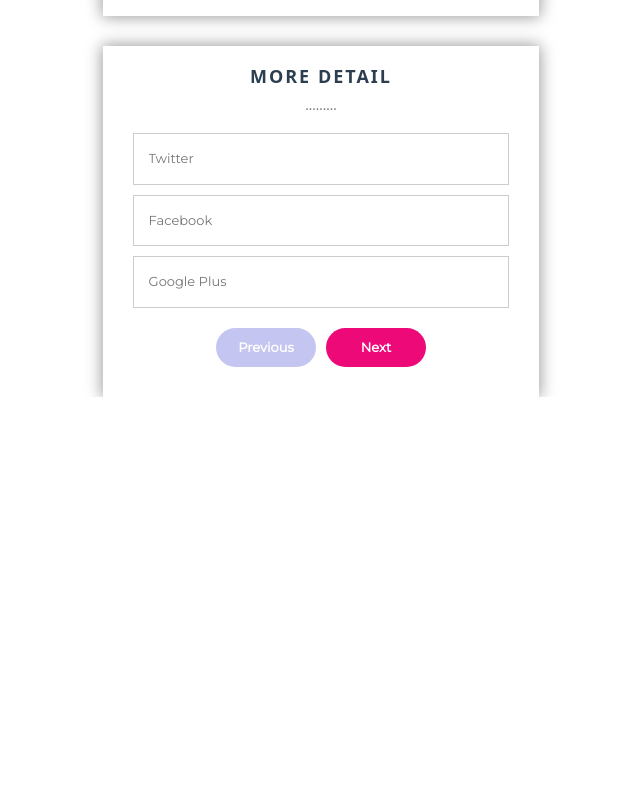
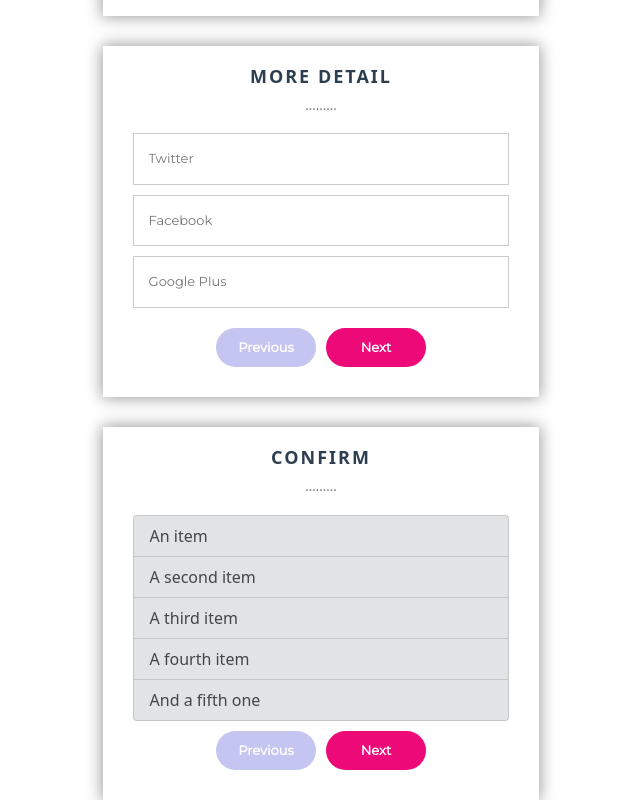
Before and after one commit to rajrachchh14/react-multi-step-form, a React (Create React App) app: page / in a window 1280 px wide. Shown: the part 421-1221 px from the top of the page, without its empty margins (319-959 px from the left). Before the commit the page ends 818 px from the top, so only its background shows below. Built offline with nearby package versions, Linux system fonts and the light colour scheme.

Commit message:
2 files modified

```diff
--- a/src/App.js
+++ b/src/App.js
@@ -10,6 +10,7 @@ export default function App() {
       <h1 className="text-center">Multi Step Form</h1>
       <UserForm />
       <DetailForm />
+      <Confirm />
     </>
   );
 }
--- a/src/Confirm.js
+++ b/src/Confirm.js
@@ -4,9 +4,48 @@ import React from 'react';
 
 export default function Confirm() {
   return (
-    <div>
-      <h1>Hello StackBlitz!</h1>
-      <p>Start editing to see some magic happen :)</p>
-    </div>
+    <>
+      <div className="container ">
+        <div className="row d-flex justify-content-center">
+          <div className="col-lg-6 ">
+            <form id="msform">
+              <fieldset>
+                <h2 className="fs-title">Confirm</h2>
+                <h3 className="fs-subtitle">.........</h3>
+                <ul className="list-group text-start">
+                  <li className="list-group-item list-group-item-secondary">
+                    An item
+                  </li>
+                  <li className="list-group-item list-group-item-secondary">
+                    A second item
+                  </li>
+                  <li className="list-group-item list-group-item-secondary">
+                    A third item
+                  </li>
+                  <li className="list-group-item list-group-item-secondary">
+                    A fourth item
+                  </li>
+                  <li className="list-group-item list-group-item-secondary">
+                    And a fifth one
+                  </li>
+                </ul>
+                <input
+                  type="button"
+                  name="previous"
+                  className="previous action-button-previous"
+                  value="Previous"
+                />
+                <input
+                  type="button"
+                  name="next"
+                  className="next action-button"
+                  value="Next"
+                />
+              </fieldset>
+            </form>
+          </div>
+        </div>
+      </div>
+    </>
   );
 }
```
